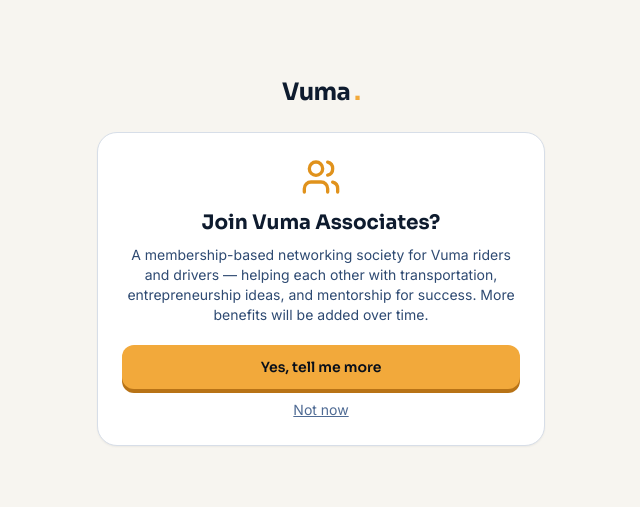
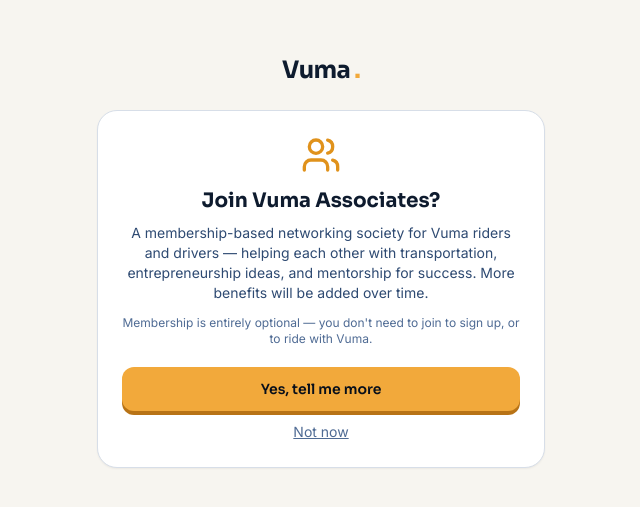
Before and after one commit to marashazw/vuma, a Next.js app: page /join-vuma-associates in a window 1280 px wide. Shown: the part 139-646 px from the top of the page, without its empty margins (319-959 px from the left). Built offline with nearby package versions, Linux system fonts and the light colour scheme; no server answers.

Commit message:
Clarify membership is optional on the sign-up join prompt, checked against the driver-registration setting

```diff
--- a/app/join-vuma-associates/page.tsx
+++ b/app/join-vuma-associates/page.tsx
@@ -1,6 +1,6 @@
 "use client";
 
-import { useState, Suspense } from "react";
+import { useState, useEffect, Suspense } from "react";
 import { useRouter, useSearchParams } from "next/navigation";
 import { createClient } from "@/lib/supabase/client";
 import { Logo } from "@/components/ui/Logo";
@@ -16,6 +16,22 @@
 
   const [step, setStep] = useState<"prompt" | "constitution">("prompt");
   const [submitting, setSubmitting] = useState(false);
+  // Riders never have a membership requirement to worry about — only
+  // drivers can be gated by the admin-controlled setting below, so the
+  // "you don't need to join" reassurance stays accurate for a rider
+  // regardless of what that setting is currently configured to.
+  const [membershipRequiredForRole, setMembershipRequiredForRole] = useState(false);
+
+  useEffect(() => {
+    if (role !== "driver") return;
+    supabase
+      .from("vuma_associates_settings")
+      .select("require_membership_for_driver_registration")
+      .eq("id", true)
+      .single()
+      .then(({ data }) => setMembershipRequiredForRole(!!data?.require_membership_for_driver_registration));
+    // eslint-disable-next-line react-hooks/exhaustive-deps
+  }, [role]);
 
   function skip() {
     router.push(next);
@@ -76,11 +92,20 @@
         <div className="card p-6 text-center">
           <Users className="w-10 h-10 text-gold-500 mx-auto mb-3" />
           <h1 className="text-xl font-bold text-navy-800 mb-2">Join Vuma Associates?</h1>
-          <p className="text-sm text-navy-500 mb-5">
+          <p className="text-sm text-navy-500 mb-3">
             A membership-based networking society for Vuma riders and drivers — helping each other with
             transportation, entrepreneurship ideas, and mentorship for success. More benefits will be added
             over time.
           </p>
+          {membershipRequiredForRole ? (
+            <p className="text-xs text-navy-400 mb-5">
+              Note: joining is currently required to complete driver registration.
+            </p>
+          ) : (
+            <p className="text-xs text-navy-400 mb-5">
+              Membership is entirely optional — you don't need to join to sign up, or to {role === "driver" ? "drive" : "ride"} with Vuma.
+            </p>
+          )}
           <button className="btn-primary w-full mb-2" onClick={() => setStep("constitution")}>
             Yes, tell me more
           </button>
```
Also changed, not shown: 1 other file (tests, documents, lock files or other folders).
